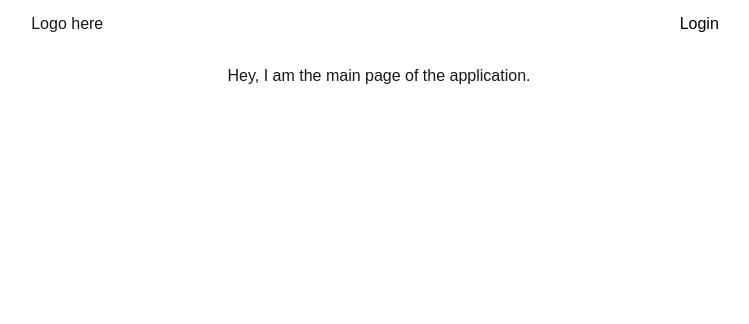
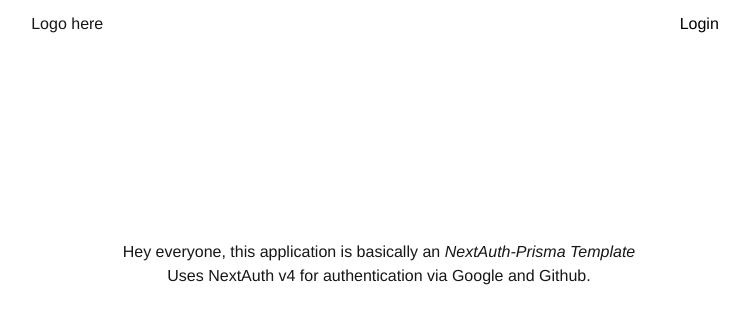
Before and after one commit to DeependraParmar/NextAuth-Prisma-Template, a Next.js app: page / in a window 1280 px wide. Shown: the top 324 px of the page, without its empty margins (261-1010 px from the left). Built offline with nearby package versions, Linux system fonts and the light colour scheme; no server answers.

Commit message:
Added pages to next config and did some cond rendering.

```diff
--- a/app/auth/login/page.tsx
+++ b/app/auth/login/page.tsx
@@ -1,18 +1,24 @@
 'use client';
-import { signIn } from "next-auth/react"
-import { useRouter } from "next/navigation";
+import { signIn, useSession } from "next-auth/react";
 
 const page = () => {
+    const session = useSession();
     const handleLogin = async(provider: string) => {
         await signIn(provider);
     }
 
     return (
-        <div className='bg-slate-500 w-1/5 m-auto translate-y-48 p-4 rounded-md'>
-            <div className="flex flex-col gap-4">
-                <button onClick={() => handleLogin('google')} className='bg-white text-black p-2 rounded-md'>Sign in with Google</button>
-                <button onClick={() => handleLogin('github')} className='bg-white text-black p-2 rounded-md'>Sign in with Github</button>
-            </div>
+        <div className='bg-slate-500 w-1/5 m-auto translate-y-48 p-4 rounded-md text-center'>
+            {
+                session?.status === 'authenticated' ?
+                <>
+                    <span>Welcome {session?.data?.user?.name}</span>
+                </> :
+                    <div className="flex flex-col gap-4">
+                        <button onClick={() => handleLogin('google')} className='bg-white text-black p-2 rounded-md'>Sign in with Google</button>
+                        <button onClick={() => handleLogin('github')} className='bg-white text-black p-2 rounded-md'>Sign in with Github</button>
+                    </div>
+            }
         </div>
     )
 }
--- a/app/components/Appbar.tsx
+++ b/app/components/Appbar.tsx
@@ -1,11 +1,9 @@
 'use client';
 import { signOut, useSession } from 'next-auth/react';
 import Link from 'next/link';
-import { useRouter } from 'next/navigation';
 
 const Appbar = () => {
     const session = useSession();
-    const router = useRouter();
 
     const handleLogout = async(event : any) => {
         event.preventDefault();
@@ -14,7 +12,7 @@ const Appbar = () => {
 
     return (
         <div className='flex items-center justify-around p-2'>
-            <div>Logo here</div>
+            <Link href={'/'}>Logo here</Link>
             <div className='flex gap-2 items-center justify-around'>
                 {
                     session?.status !== 'authenticated' && <button className='bg-white text-black py-1 px-2 rounded-sm'>
--- a/app/globals.css
+++ b/app/globals.css
@@ -17,7 +17,7 @@
 body {
   color: var(--foreground);
   background: var(--background);
-  font-family: Arial, Helvetica, sans-serif;
+  font-family: Open-Sans, Helvetica, sans-serif;
 }
 
 @layer utilities {
--- a/app/page.tsx
+++ b/app/page.tsx
@@ -1,8 +1,14 @@
 
 export default function Home() {
   return (
-    <div className="text-center mt-4">
-      Hey, I am the main page of the application.
-    </div>
+    <>
+      <div className="text-center mt-48">
+        <p>Hey everyone, this application is basically an <em>NextAuth-Prisma Template</em></p>
+        <ol>
+          <li>Uses NextAuth v4 for authentication via Google and Github.</li>
+
+        </ol>
+      </div>
+    </>
   );
 }
```
